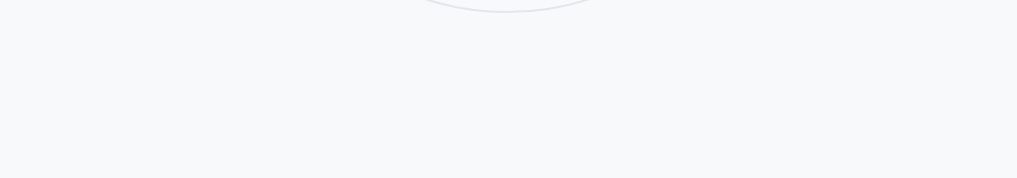
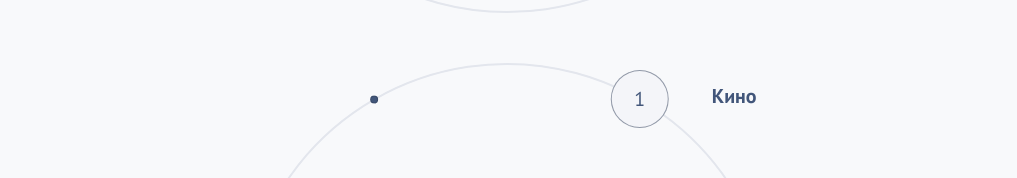
Before and after one commit to alivka-oko/timelines, a React app: page / in a window 1280 px wide. Shown: the part 571-749 px from the top of the page, without its empty margins (133-1150 px from the left). Built offline with nearby package versions, Linux system fonts and the light colour scheme.

Commit message:
промежуточное решение кругового слайдера

```diff
--- a/src/App.tsx
+++ b/src/App.tsx
@@ -9,6 +9,7 @@ export const App = () => {
   return (
     <>
       <Circle />
+      <Circle />
     </>
   );
 };
--- a/src/components/AnimatedYear/AnimatedYear.tsx
+++ b/src/components/AnimatedYear/AnimatedYear.tsx
@@ -2,31 +2,23 @@ import { useEffect, useState } from 'react';
 import { gsap } from 'gsap';
 
 interface AnimatedYearProps {
-  year: number | undefined;
-  duration?: number;
+  year: number;
   style?: 'primary-color' | 'secondary-color';
 }
 
-export const AnimatedYear = ({
-  year,
-  style,
-  duration = 1
-}: AnimatedYearProps) => {
+export const AnimatedYear = ({ year, style }: AnimatedYearProps) => {
   const [displayYear, setDisplayYear] = useState(year);
-  if (!year) {
-    return;
-  }
   useEffect(() => {
     const obj = { value: displayYear };
 
     gsap.to(obj, {
       value: year,
-      duration,
+      duration: 1,
       roundProps: 'value',
       ease: 'power1.inOut',
       onUpdate: () => setDisplayYear(obj.value)
     });
-  }, [year, duration]);
+  }, [year, 1]);
 
   return <span className={style}>{displayYear}</span>;
 };
--- a/src/components/Circle/Circle.tsx
+++ b/src/components/Circle/Circle.tsx
@@ -1,6 +1,6 @@
 import { useEffect, useRef, useState } from 'react';
 import { useSelector } from 'react-redux';
-import { AppDispatch, RootState } from '../../store';
+import { AppDispatch, RootState } from '../../store/store';
 import { useDispatch } from 'react-redux';
 import { timelineSliceActions } from '../../store/timelineSlice';
 import './Circle.scss';
@@ -18,10 +18,10 @@ export function Circle() {
 
   const circleRef = useRef<HTMLDivElement>(null);
   const [radius, setRadius] = useState(0);
-  const [rotate, setRotate] = useState(peak);
+  const [rotate, setRotate] = useState(240);
   const [hoverIndex, setHoverIndex] = useState<number | null>(null);
 
-  const [showTopic, setShowTopic] = useState<number | null>(activeItemId);
+  const [showTopic, setShowTopic] = useState<boolean>(true);
 
   useEffect(() => {
     if (circleRef.current) {
@@ -37,11 +37,10 @@ export function Circle() {
   const handleClick = (index: number) => {
     setRotate(peak - index * anglePerItem);
     dispatch(timelineSliceActions.setActiveTimeline(items[index].id));
-
-    setShowTopic(null);
+    setShowTopic(false);
 
     setTimeout(() => {
-      setShowTopic(items[index].id);
+      setShowTopic(true);
     }, 1000);
   };
 
@@ -90,7 +89,9 @@ export function Circle() {
             >
               {index + 1}
               <div
-                className={`topic ${showTopic === item.id ? 'visible' : ''}`}
+                className={`topic ${
+                  showTopic && activeItemId === item.id ? 'visible' : ''
+                }`}
               >
                 {item.topic}
               </div>
--- a/src/index.tsx
+++ b/src/index.tsx
@@ -1,6 +1,6 @@
 import ReactDOM from 'react-dom/client';
 import App from './App';
-import { store } from './store';
+import { store } from './store/store';
 import { Provider } from 'react-redux';
 
 const root = ReactDOM.createRoot(document.getElementById('root')!);
--- a/src/store/timelineSlice.ts
+++ b/src/store/timelineSlice.ts
@@ -4,7 +4,7 @@ import { mockTimelines } from '../mocks/timelines';
 
 const initialState: TimelineState = {
   activeTimelineId: 1,
-  timelines: mockTimelines
+  timelines: mockTimelines,
 };
 
 const timelineSlice = createSlice({
```
Also changed, not shown: src/hooks/useActiveId.ts (added, +9 -0 lines), src/store/store.ts (renamed from src/store/index.ts).
